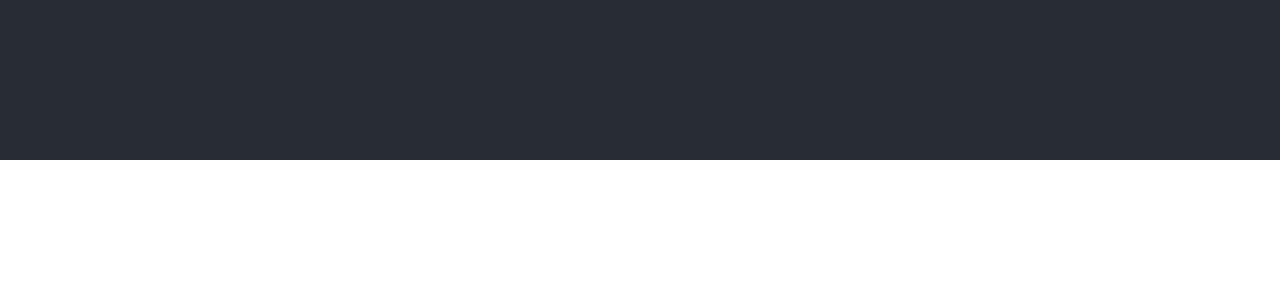
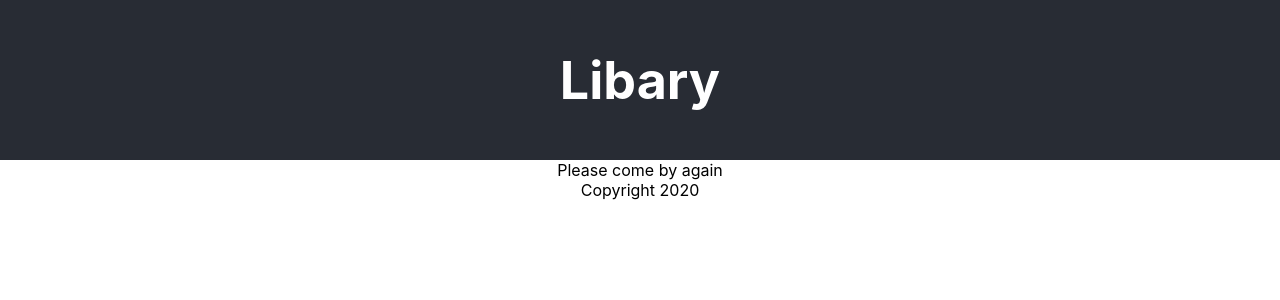
Before and after one commit to L0N/super-enigma, a React (Create React App) app: page / in a window 1280 px wide. Shown: the top 300 px of the page. Built offline with nearby package versions, Linux system fonts and the light colour scheme.

Commit message:
basic header footer content

```diff
--- a/src/Components/Footer.jsx
+++ b/src/Components/Footer.jsx
@@ -3,9 +3,14 @@ import React, { Component } from 'react'
 export default class Footer extends Component {
     render() {
         return (
-            <div>
-
-            </div>
+            <footer>
+                <div>
+                    Please come by again
+                </div>
+                <div>
+                    Copyright 2020
+                </div>
+            </footer>
         )
     }
 }
--- a/src/Components/Header.jsx
+++ b/src/Components/Header.jsx
@@ -4,7 +4,7 @@ export default class Header extends Component {
     render() {
         return (
             <div>
-
+                <h1>Libary</h1>
             </div>
         )
     }
```
